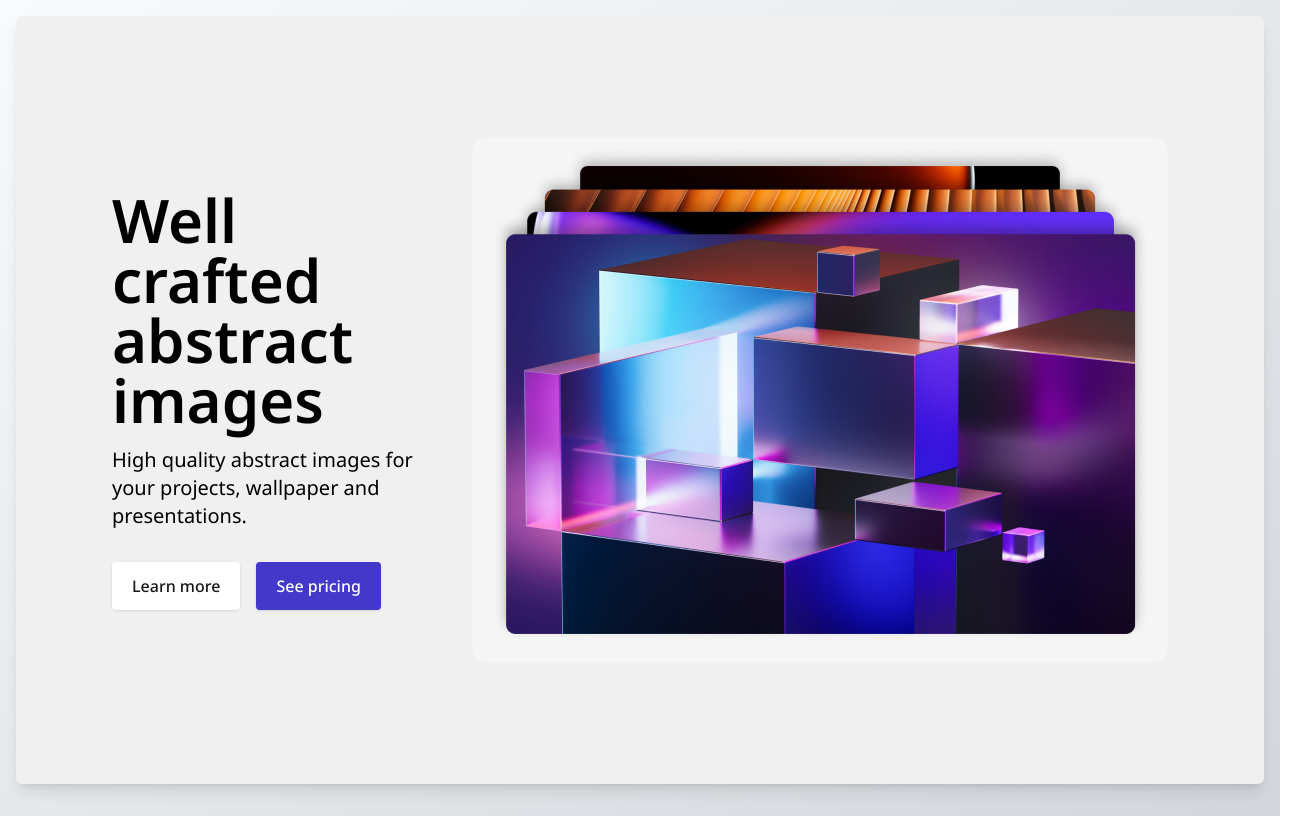
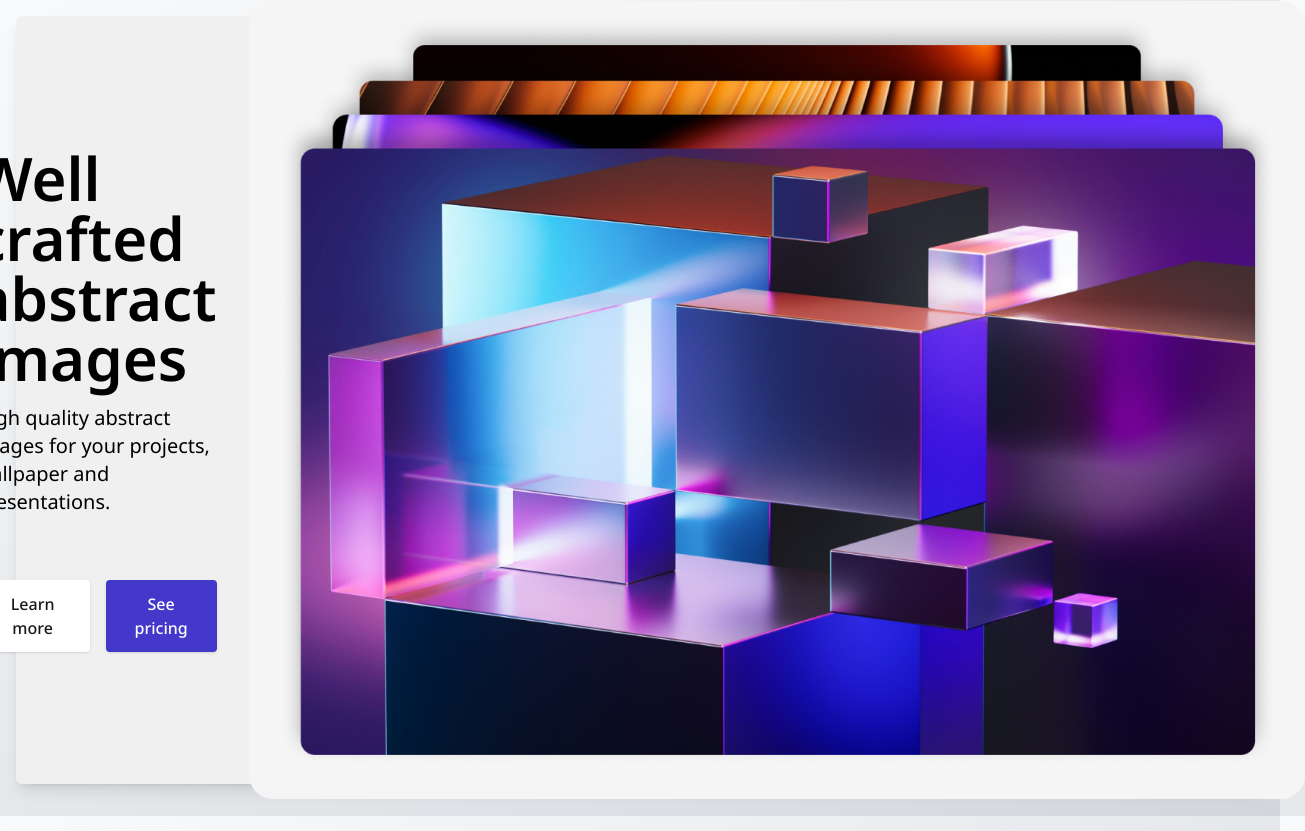
Before and after one commit to katiestruthers/hero-section-simple, a React (Create React App) app: page / in a window 1280 px wide. Shown: the whole page, 1305 px wide, since content can reach past the window. Built offline with nearby package versions, Linux system fonts and the light colour scheme.

Commit message:
refactor to CSS

```diff
--- a/src/App.css
+++ b/src/App.css
@@ -1,17 +1,3 @@
-.credits {
-  color: #777;
-  position: fixed;
-  bottom: 24px;
-  left: 24px;
-  font-size: 11px;
-  text-align: center;
-}
-
-.credits a {
-  color: #000;
-  font-weight: bold;
-}
-
 .blue-button:focus, .white-button:focus {
   outline: 4px solid #E9EAFD;
   border-radius: 4px;
@@ -38,30 +24,41 @@
   gap: 48px;
 }
 
+.hero__message {
+  display: flex;
+  flex-direction: column;
+  gap: 32px;
+}
+
+.hero header {
+  display: flex;
+  flex-direction: column;
+  gap: 16px;
+}
+
+.hero__buttons {
+  display: flex;
+  gap: 16px;
+}
+
 .hero img {
-  width: 319px;
   padding: 32px 0px;
 }
 
-@media screen and (375px < width < 1280px) {
+@media screen and (width > 768px) {
+  .hero__message {
+    gap: 64px;
+  }
+
   .hero {
     border-radius: 6px;
-  }
-
-  .hero img {
-    width: 704px;
   }
 }
 
 @media screen and (width >= 1280px) {
   .hero {
     flex-direction: row;
-    border-radius: 6px;
     gap: 32px;
     padding: 96px;
   }
-
-  .hero img {
-    width: 696px;
-  }
 }
--- a/src/components/HeroSection.tsx
+++ b/src/components/HeroSection.tsx
@@ -7,12 +7,12 @@ export const HeroSection = () => {
   return (
     <div className="h-lvh">
       <section className="hero shadow-lg">
-        <div className="flex flex-col gap-8">
-          <header className="flex flex-col gap-4">
+        <div className="hero__message">
+          <header>
             <h1 className="font-semibold text-4xl md:text-5xl xl:text-6xl">Well crafted abstract images</h1>
             <div className="font-normal text-lg md:text-xl">High quality abstract images for your projects, wallpaper and presentations.</div>
           </header>
-          <div className="flex gap-4">
+          <div className="hero__buttons">
             <a href="#">
               <button className="text-neutral-900 text-base font-medium bg-white px-5 py-3 rounded shadow white-button" type="button">Learn more</button>
             </a>
```
